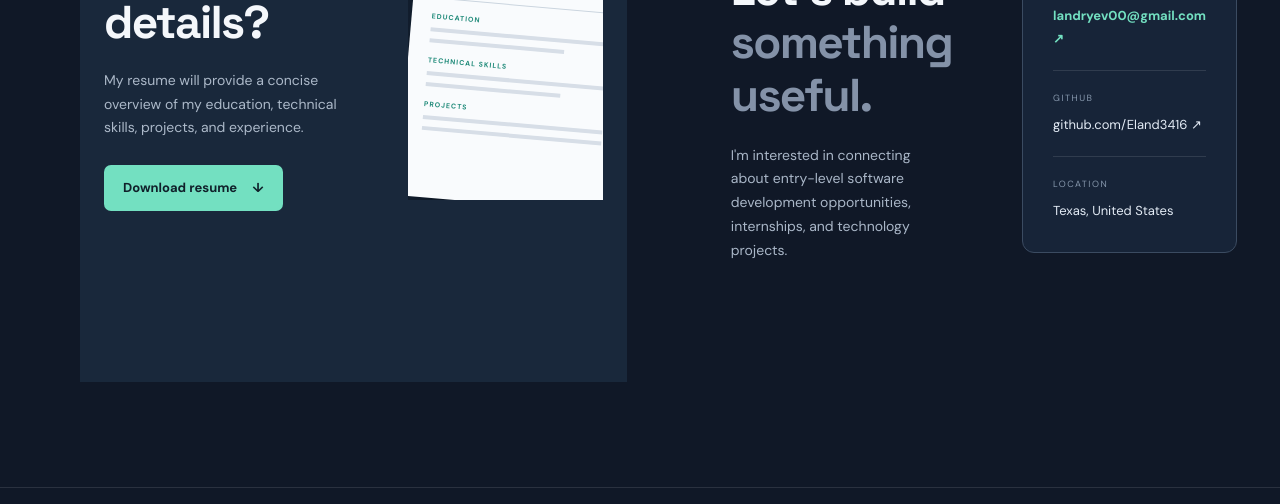
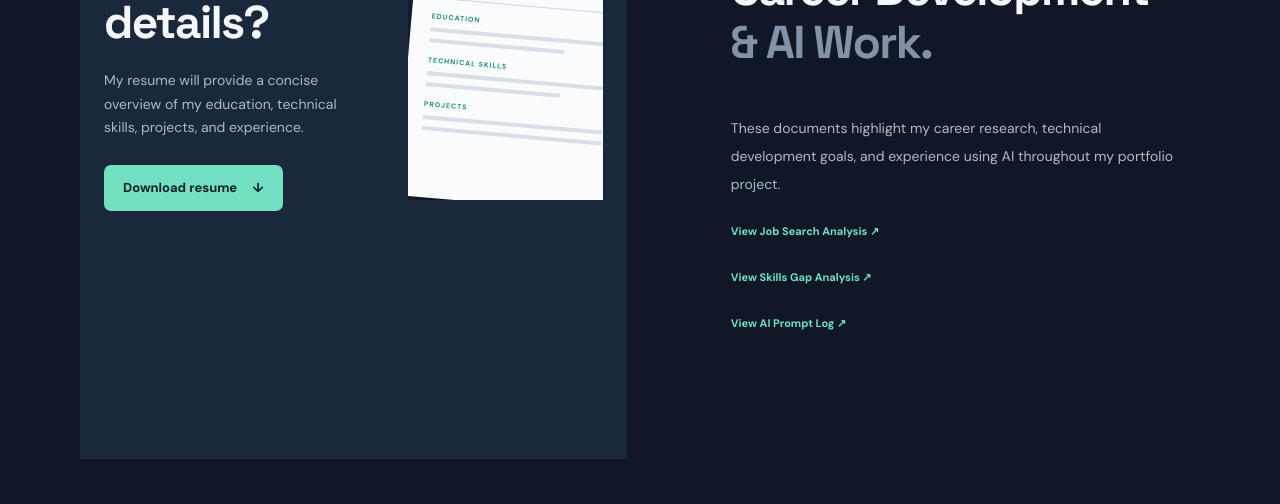
Before and after one commit to Eland3416/github-portfolio, a plain HTML site: page index.html in a window 1280 px wide. Shown: the part 4264-4768 px from the top of the page. Drawn offline with Linux system fonts and the light colour scheme.

Commit message:
Add portfolio documents section to index.html
Added a new section for portfolio documents including links to job search analysis, skills gap analysis, and AI project prompt summary.

```diff
--- a/index.html
+++ b/index.html
@@ -182,6 +182,47 @@
 
     </section>
 
+<section class="section container" id="documents">
+  <div class="section-heading">
+    <p class="eyebrow">PORTFOLIO DOCUMENTS</p>
+    <h2>Career Development
+      <span class="muted-heading">& AI Work.</span>
+    </h2>
+  </div>
+
+  <div class="about-body">
+    <p>
+      These documents highlight my career research,
+      technical development goals, and experience
+      using AI throughout my portfolio project.
+    </p>
+
+    <p>
+      <a class="project-link"
+         href="assets/Evan_Landry_Job_Search_Analysis.pdf"
+         target="_blank" rel="noopener">
+        View Job Search Analysis ↗
+      </a>
+    </p>
+
+    <p>
+      <a class="project-link"
+         href="assets/Evan_Landry_Skills_Gap_Analysis.pdf"
+         target="_blank" rel="noopener">
+        View Skills Gap Analysis ↗
+      </a>
+    </p>
+
+    <p>
+      <a class="project-link"
+         href="assets/Evan_Landry_AI_Project_Prompt_Summary_1_to_6_With_Reflection.pdf"
+         target="_blank" rel="noopener">
+        View AI Prompt Log ↗
+      </a>
+    </p>
+  </div>
+</section>
+
     <section class="section container contact-section" id="contact">
       <div class="contact-copy"><p class="eyebrow">GET IN TOUCH</p><h2>Let's build<br><span class="muted-heading">something useful.</span></h2><p>I'm interested in connecting about entry-level software development opportunities, internships, and technology projects.</p></div>
       <div class="contact-card"><span class="contact-label">EMAIL</span><a class="contact-email" href="mailto:landryev00@gmail.com">landryev00@gmail.com ↗</a><div class="contact-divider"></div><span class="contact-label">GITHUB</span><a href="https://github.com/Eland3416" target="_blank" rel="noopener">github.com/Eland3416 ↗</a><div class="contact-divider"></div><span class="contact-label">LOCATION</span><span>Texas, United States</span></div>
```
